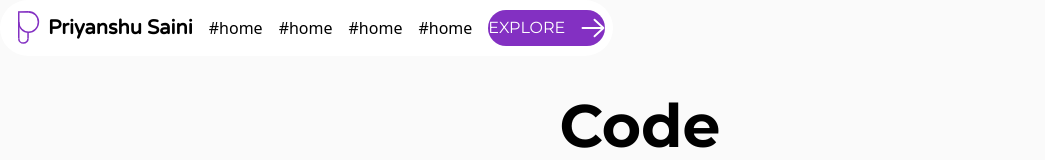
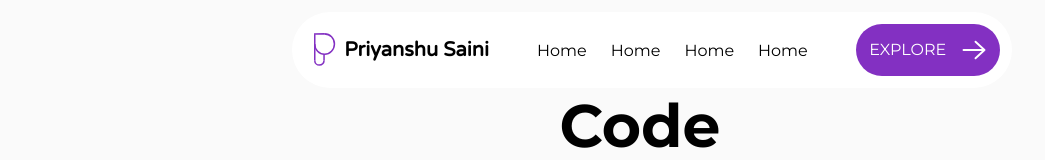
Before and after one commit to priyanshusaini105/priyanshu-saini, a Next.js app: page / in a window 1280 px wide. Shown: the top 160 px of the page, without its empty margins (0-1045 px from the left). Built offline with nearby package versions, Linux system fonts and the light colour scheme; a web font is replaced by a local one.

Commit message:
Fix : navbar layout, Wobble Button

```diff
--- a/src/components/Navbar.tsx
+++ b/src/components/Navbar.tsx
@@ -27,23 +27,23 @@ export const Navbar = () => {
     },
   ];
   return (
-    <nav className="fixed w-full z-10">
-      <div className="w-fit p-2 bg-white rounded-full flex justify-between items-center gap-4">
+    <nav className="fixed w-full z-10 m-3">
+      <div className="w-fit p-3 bg-white rounded-full flex justify-between items-center gap-12 mx-auto">
         <Link href='/' className="flex items-center">
           <Image src="/img/logo.svg" width={40} height={40} alt={"Priyanshu"} />
           <span className="font-bold font-varela text-xl">Priyanshu Saini</span>
         </Link>
-        <ul className="flex gap-4">
+        <ul className="flex gap-6">
           {navItems.map((item, index) => {
             return (
               <li key={item.id}>
-                <Link href={item.href}>{item.href}</Link>
+                <Link href={item.href} className='font-mont hover:text-[#8330C2] duration-200 ease-in'>{item.title}</Link>
               </li>
             );
           })}
         </ul>
         <Link href="#explore" className="rounded-full">
-          <WobbleButton title='Explore' textStyle={{fontSize:'1rem'}}/>
+          <WobbleButton title='Explore' textStyle={{fontSize:'1rem'}} type='md'/>
         </Link>
       </div>
     </nav>
--- a/src/components/WobbleButton.tsx
+++ b/src/components/WobbleButton.tsx
@@ -15,7 +15,7 @@ export const WobbleButton:FC<Props> = ({className,children,title,textStyle,type}
 
   const size={
     lg:'w-48 h-48',
-    md:'w-32 h-32',
+    md:'w-36 p-2',
     sm:'w-24 h-24'
   }
 
@@ -69,7 +69,7 @@ export const WobbleButton:FC<Props> = ({className,children,title,textStyle,type}
                 whileHover="hover"
               ></motion.div>
             </motion.span>
-            <span className={`text-white flex ${size[type]} gap-4 items-center justify-around z-50 relative`}>
+            <span className={`text-white flex ${size[type]} gap-4 items-center justify-center z-50 relative`}>
               <span className="text-3xl uppercase font-mont " style={textStyle}>{title??children} </span>
               <Image
                 src="/icons/arrow-right.svg"
--- a/tailwind.config.ts
+++ b/tailwind.config.ts
@@ -8,6 +8,9 @@ const config: Config = {
   ],
   theme: {
     extend: {
+      color:{
+        accent:'#8330C2'
+      },
       backgroundImage: {
         'gradient-radial': 'radial-gradient(var(--tw-gradient-stops))',
         'gradient-conic':
```
